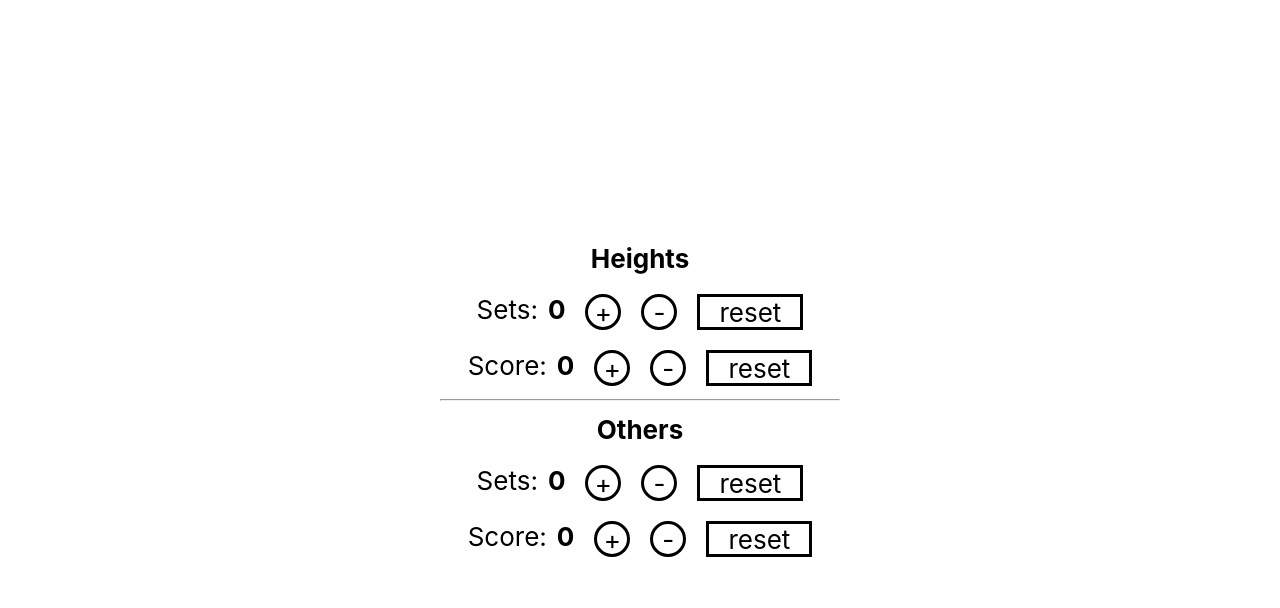
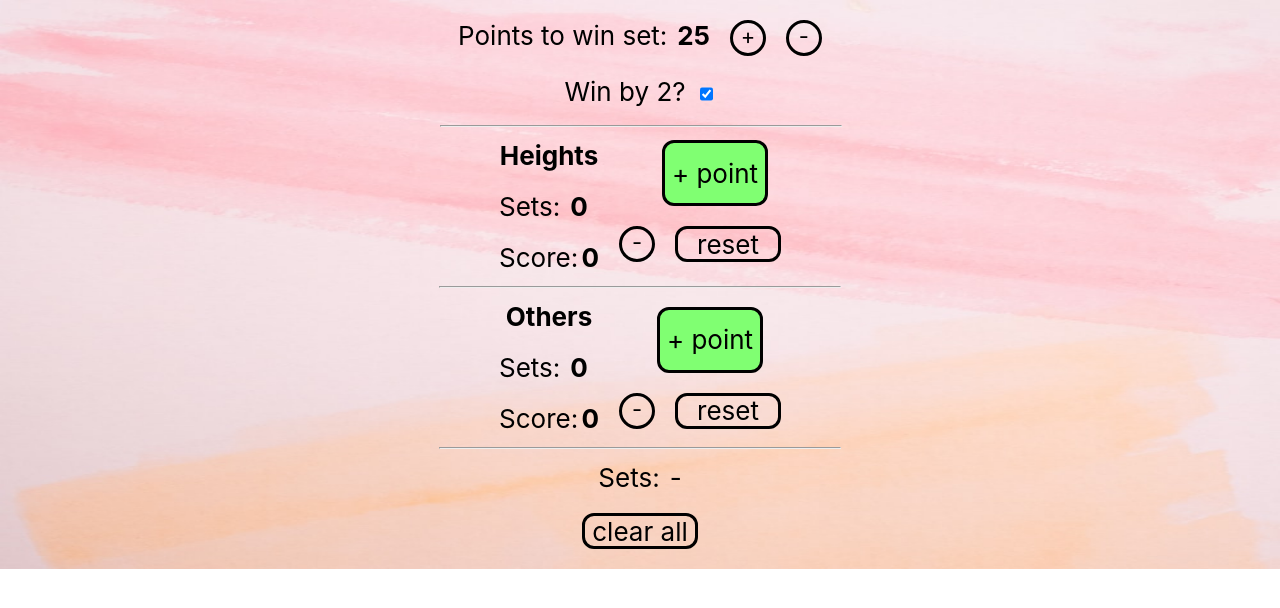
Before and after one commit to cyber-schreiber/VolleyballScoreboard, a React (Create React App) app: page / in a window 1280 px wide. Shown: the top 608 px of the page. Built offline with nearby package versions, Linux system fonts and the light colour scheme.

Commit message:
added nice features and visuals and so forth

```diff
--- a/package.json
+++ b/package.json
@@ -2,7 +2,7 @@
   "name": "volleyball-scoreboard",
   "version": "0.1.0",
   "private": true,
-  "homepage": "http://cyber-schreiber.github.io/VolleyballScoreboard",
+  "homepage": "https://cyber-schreiber.github.io/VolleyballScoreboard/",
   "dependencies": {
     "@testing-library/jest-dom": "^5.14.1",
     "@testing-library/react": "^11.2.7",
--- a/src/App.css
+++ b/src/App.css
@@ -22,13 +22,21 @@
 
 .App-header {
   background-color: white;
-  min-height: 100vh;
+  /* min-height: 95h; */
   display: flex;
   flex-direction: column;
   align-items: center;
   justify-content: center;
   font-size: calc(10px + 2vmin);
   color: white;
+  background-image: url('background.jpeg');
+  background-size: 100vw 100vh;
+  /* height: 100%; */
+
+  /* Center and scale the image nicely */
+  /* background-position: center; */
+  /* background-repeat: no-repeat; */
+  /* background-size: cover; */
 }
 
 .App-link {
--- a/src/App.js
+++ b/src/App.js
@@ -9,7 +9,11 @@ export default class App extends React.Component {
       heightsSets: 0,
       heightsScore: 0,
       otherSets: 0,
-      otherScore: 0
+      otherScore: 0,
+      pointsToWin: 25,
+      winBy2: true,
+      setScores: [],
+      wantsToClear: false,
     }
   }
 
@@ -18,7 +22,25 @@ export default class App extends React.Component {
   }
 
   setHeightsScore(val){
+
+    let otherScore = this.state.otherScore;
+    let heightsScore = val;
+
+    if (val >= this.state.pointsToWin && (!this.state.winBy2 || Math.abs(heightsScore - otherScore) >= 2)){
+      let setScores = [...this.state.setScores, [heightsScore, otherScore]];
+      let heightsSets = this.state.heightsSets+1;
+
+      this.setState({
+        heightsScore: 0,
+        otherScore: 0,
+        setScores: setScores,
+        heightsSets: heightsSets,
+      })
+    } else {
+
       this.setState({heightsScore: val});
+
+    }
   }
 
   setOtherSets(val){
@@ -26,7 +48,29 @@ export default class App extends React.Component {
   }
 
   setOtherScore(val){
+
+    let otherScore = val;
+    let heightsScore = this.state.heightsScore;
+
+    if (val >= this.state.pointsToWin && (!this.state.winBy2 || Math.abs(heightsScore - otherScore) >= 2)){
+      let setScores = [...this.state.setScores, [heightsScore, otherScore]];
+      let otherSets = this.state.otherSets+1;
+
+      this.setState({
+        heightsScore: 0,
+        otherScore: 0,
+        setScores: setScores,
+        otherSets: otherSets,
+      })
+    } else {
+
       this.setState({otherScore: val});
+
+    }
+  }
+
+  setPointsToWin(val){
+    this.setState({pointsToWin: val});
   }
 
 
@@ -34,38 +78,89 @@ export default class App extends React.Component {
   return (
     <div className="App">
       <header className="App-header">
-        <div >
+        <div style={{display: 'flex', flexDirection: 'column', alignItems: 'center'}}>
           <div style={{width: 400, color: 'black', display: 'flex', flexDirection: 'column', justifyContent: 'center', alignItems: 'center'}}>
+
+
+          <div style={{display: 'flex', marginTop: 20,  }}>
+              Points to win set: <div style={{width: 10}}/><b> {this.state.pointsToWin}</b>
+              <div onClick={() => this.setPointsToWin(this.state.pointsToWin+1)} style={{fontSize: 22, marginLeft: 20, height: 30, width: 30, borderStyle: 'solid', borderWidth: 3, borderRadius: '50%', cursor: 'pointer'}}>+</div>
+              <div onClick={() => this.setPointsToWin(this.state.pointsToWin-1)} style={{fontSize: 22, marginLeft: 20, height: 30, width: 30, borderStyle: 'solid', borderWidth: 3, borderRadius: '50%', cursor: 'pointer'}}>-</div>
+          </div>
+
+          <div style={{display: 'flex', marginTop: 20}}>Win by 2? <div style={{width: 10}}/><input style={{height: 30}} type="checkbox" checked={this.state.winBy2} defaultChecked={true} onChange={val => this.setState({winBy2: val.target.checked})}/></div>
+
+            <hr style={{color: 'black', width: 400}}/>
+            <div style={{display: 'flex',}}>
+
+              <div style={{width: 100}}>
                 <b>Heights</b>
                 <div style={{display: 'flex', marginTop: 20}}>
                   Sets: <div style={{width: 10}}/><b> {this.state.heightsSets}</b>
-              <div onClick={() => this.setHeightsSets(this.state.heightsSets+1)} style={{marginLeft: 20, height: 30, width: 30, borderStyle: 'solid', borderWidth: 3, borderRadius: '50%', cursor: 'pointer'}}>+</div>
-              <div onClick={() => this.setHeightsSets(this.state.heightsSets-1)} style={{marginLeft: 20, height: 30, width: 30, borderStyle: 'solid', borderWidth: 3, borderRadius: '50%', cursor: 'pointer'}}>-</div>
-              <div onClick={() => this.setHeightsSets(0)} style={{marginLeft: 20, height: 30, width: 100, borderStyle: 'solid', borderWidth: 3, cursor: 'pointer'}}>reset</div>
                 </div>
                 <div style={{display: 'flex', marginTop: 20}}>
                   Score: <div style={{width: 10}}/><b> {this.state.heightsScore}</b>
-              <div onClick={() => this.setHeightsScore(this.state.heightsScore+1)} style={{marginLeft: 20, height: 30, width: 30, borderStyle: 'solid', borderWidth: 3, borderRadius: '50%', cursor: 'pointer'}}>+</div>
-              <div onClick={() => this.setHeightsScore(this.state.heightsScore-1)} style={{marginLeft: 20, height: 30, width: 30, borderStyle: 'solid', borderWidth: 3, borderRadius: '50%', cursor: 'pointer'}}>-</div>
-              <div onClick={() => this.setHeightsScore(0)} style={{marginLeft: 20, height: 30, width: 100, borderStyle: 'solid', borderWidth: 3, cursor: 'pointer'}}>reset</div>
+
                 </div>
               </div>
-          <hr/>
-          <div style={{width: 400, color: 'black', display: 'flex', flexDirection: 'column', justifyContent: 'center', alignItems: 'center'}}>
+
+              <div style={{display: 'flex', flexDirection: 'column', alignItems: 'center'}}>
+                <div onClick={() => this.setHeightsScore(this.state.heightsScore+1)} style={{backgroundColor: '#80FF72', marginBottom: 20, marginLeft: 50, height: 60, width: 100, borderStyle: 'solid', borderWidth: 3, borderRadius: 12, cursor: 'pointer', display: 'flex', justifyContent: 'center', alignItems: 'center'}}>+ point</div>
+
+                <div style={{display: 'flex'}}>
+                  <div onClick={() => this.setHeightsScore(this.state.heightsScore-1)} style={{fontSize: 22, marginLeft: 20, height: 30, width: 30, borderStyle: 'solid', borderWidth: 3, borderRadius: '50%', cursor: 'pointer'}}>-</div>
+                  <div onClick={() => this.setHeightsScore(0)} style={{display: 'flex', justifyContent: 'center', alignItems: 'center', marginLeft: 20, height: 30, width: 100, borderStyle: 'solid', borderWidth: 3, cursor: 'pointer', borderRadius: 12}}>reset</div>
+                </div>
+              </div>
+
+
+            </div>
+
+          </div>
+          <hr  style={{color: 'black', width: 400}}/>
+          <div style={{display: 'flex',color: 'black', alignItems: 'center', justifyContent: 'center'}}>
+
+              <div style={{width: 100}}>
                 <b>Others</b>
                 <div style={{display: 'flex', marginTop: 20}}>
                   Sets: <div style={{width: 10}}/><b> {this.state.otherSets}</b>
-              <div onClick={() => this.setOtherSets(this.state.otherSets+1)} style={{marginLeft: 20, height: 30, width: 30, borderStyle: 'solid', borderWidth: 3, borderRadius: '50%', cursor: 'pointer'}}>+</div>
-              <div onClick={() => this.setOtherSets(this.state.otherSets-1)} style={{marginLeft: 20, height: 30, width: 30, borderStyle: 'solid', borderWidth: 3, borderRadius: '50%', cursor: 'pointer'}}>-</div>
-              <div onClick={() => this.setOtherSets(0)} style={{marginLeft: 20, height: 30, width: 100, borderStyle: 'solid', borderWidth: 3, cursor: 'pointer'}}>reset</div>
                 </div>
                 <div style={{display: 'flex', marginTop: 20}}>
                   Score: <div style={{width: 10}}/><b> {this.state.otherScore}</b>
-              <div onClick={() => this.setOtherScore(this.state.otherScore+1)} style={{marginLeft: 20, height: 30, width: 30, borderStyle: 'solid', borderWidth: 3, borderRadius: '50%', cursor: 'pointer'}}>+</div>
-              <div onClick={() => this.setOtherScore(this.state.otherScore-1)} style={{marginLeft: 20, height: 30, width: 30, borderStyle: 'solid', borderWidth: 3, borderRadius: '50%', cursor: 'pointer'}}>-</div>
-              <div onClick={() => this.setOtherScore(0)} style={{marginLeft: 20, height: 30, width: 100, borderStyle: 'solid', borderWidth: 3, cursor: 'pointer'}}>reset</div>
+
                 </div>
               </div>
+
+              <div style={{display: 'flex', flexDirection: 'column', alignItems: 'center'}}>
+                <div onClick={() => this.setOtherScore(this.state.otherScore+1)} style={{backgroundColor: '#80FF72', marginBottom: 20, marginLeft: 40, height: 60, width: 100, borderStyle: 'solid', borderWidth: 3, borderRadius: 12, cursor: 'pointer', display: 'flex', justifyContent: 'center', alignItems: 'center'}}>+ point</div>
+
+                <div style={{display: 'flex'}}>
+                  <div onClick={() => this.setOtherScore(this.state.otherScore-1)} style={{fontSize: 22, marginLeft: 20, height: 30, width: 30, borderStyle: 'solid', borderWidth: 3, borderRadius: '50%', cursor: 'pointer'}}>-</div>
+                  <div onClick={() => this.setOtherScore(0)} style={{display: 'flex', justifyContent: 'center', alignItems: 'center', marginLeft: 20, height: 30, width: 100, borderStyle: 'solid', borderWidth: 3, cursor: 'pointer', borderRadius: 12}}>reset</div>
+                </div>
+              </div>
+
+
+            </div>
+            <hr style={{width: 400}}/>
+
+
+          <div style={{display: 'flex', color: 'black', justifyContent: 'center'}}>
+            Sets: {this.state.setScores.length > 0 ? this.state.setScores.map((setScore) =>
+              setScore[0] > setScore[1]
+                ?
+              <div style={{marginLeft: 20}}><b>{setScore[0]}</b>-{setScore[1]}</div>
+                :
+              <div style={{marginLeft: 20}}>{setScore[0]}-<b>{setScore[1]}</b></div>
+            )
+              :
+            <div style={{marginLeft: 10}}>-</div>}
+
+          </div>
+          <div style={{display: 'flex', marginBottom: 20}}><div onClick={() => this.setState({wantsToClear: true})} style={{display: 'flex', justifyContent: 'center', alignItems: 'center', marginTop: 20, color: 'black', height: 30, width: 110, borderStyle: 'solid', borderWidth: 3, borderRadius: 12, cursor: 'pointer'}}>clear all</div>
+          {this.state.wantsToClear && <div onClick={() => this.setState({wantsToClear: false})} style={{display: 'flex', justifyContent: 'center', alignItems: 'center', marginTop: 20, color: 'black', height: 30, width: 110, marginLeft: 10, marginRight: 10, borderStyle: 'solid', borderWidth: 3, borderRadius: 12, cursor: 'pointer'}}>cancel</div>}
+          {this.state.wantsToClear && <div onClick={() => this.setState({wantsToClear: false, setScores: [], heightsSets: 0, otherSets: 0})} style={{display: 'flex', justifyContent: 'center', alignItems: 'center', marginTop: 20, color: 'black', height: 30, width: 110, borderStyle: 'solid', borderWidth: 3, borderRadius: 12, cursor: 'pointer'}}>confirm</div>}</div>
+
         </div>
 
       </header>
```
Also changed, not shown: src/background.jpeg (added). Lines whose indentation alone changed are shown as unchanged.
